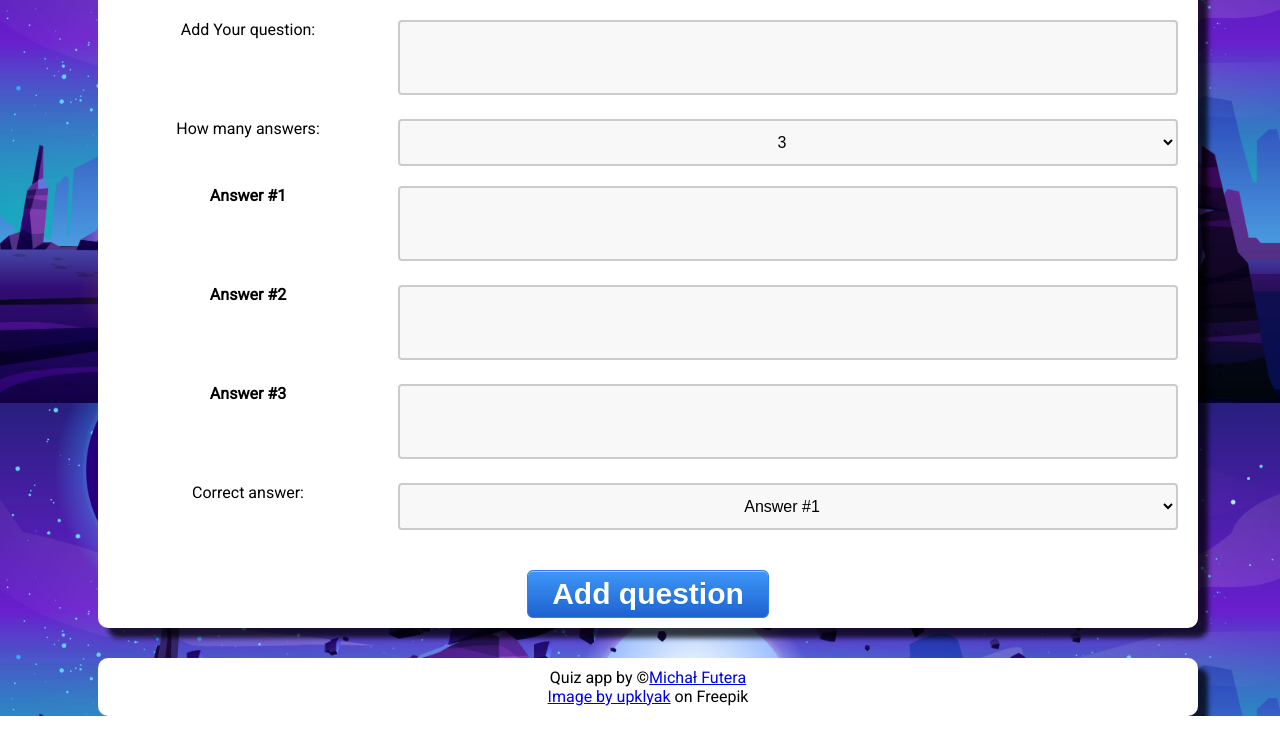
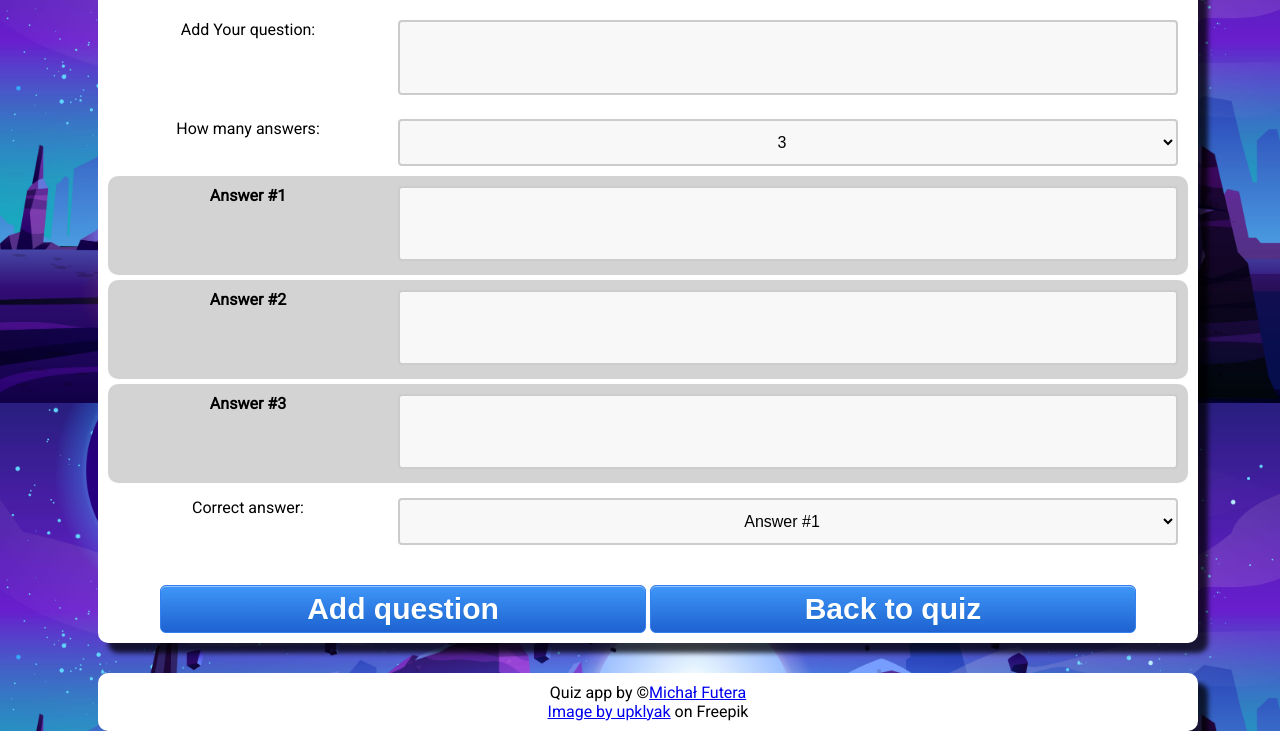
Before and after one commit to mjfutera/QuizApp, a PHP site: page /add.html in a window 1280 px wide. Shown: the part 166-897 px from the top of the page. Run offline with PHP 8.4, Linux system fonts and the light colour scheme.

Commit message:
v. 1.009

```diff
--- a/add.html
+++ b/add.html
@@ -66,6 +66,7 @@
         </div>
         <div id="buttons">
             <button type="button" class="button" id="getQuestion">Add question</button>
+            <button type="button" class="button" id="backToQuiz" onclick="window.location.href = './';">Back to quiz</button>
         </div>
     </div>
     <footer>Quiz app by &#169;<a href="https://linktr.ee/mjfutera" target="_blank">Michał Futera</a><br>
--- a/index.html
+++ b/index.html
@@ -25,6 +25,7 @@
         <div id="buttons">
             <button type="button" class="button" id="getQuestion">Get another question</button>
             <button type="button" class="button" id="submitResult" disabled>Submit Your result</button>
+            <button type="button" class="button" id="addNewQuestion" onclick="window.location.href = 'add.html';">Add new question</button>
         </div>
     </div>
     <footer>Quiz app by &#169;<a href="https://linktr.ee/mjfutera" target="_blank">Michał Futera</a><br>
--- a/scripts.js
+++ b/scripts.js
@@ -93,7 +93,7 @@ const addAnswers = () => {
     const correctAnswer = [];
     for (let i = 1; i<=answers; i++) {
         answersField.push(`
-        <div class="formFields">
+        <div class="formFields formBackground">
             <div class="formFieldDesc">
                 <b>Answer #${i}</b>
             </div>
--- a/styles.css
+++ b/styles.css
@@ -119,6 +119,12 @@ footer {
     border-radius: 10px;
 }
 
+.formBackground {
+    background-color: lightgrey;
+    margin-bottom: 5px;
+    border-radius: 10px;
+}
+
 .button {
 	box-shadow:inset 0px 1px 0px 0px #97c4fe;
 	background:linear-gradient(to bottom, #3d94f6 5%, #1e62d0 100%);
@@ -135,6 +141,7 @@ footer {
 	text-decoration:none;
 	text-shadow:0px 1px 0px #1570cd;
     margin-top: 30px;
+    width: 45%;
 }
 .button:hover {
 	background:linear-gradient(to bottom, #1e62d0 5%, #3d94f6 100%);
--- a/test.php
+++ /dev/null
@@ -1,3 +0,0 @@
-<?php
-    echo 'test';
-?>
```
